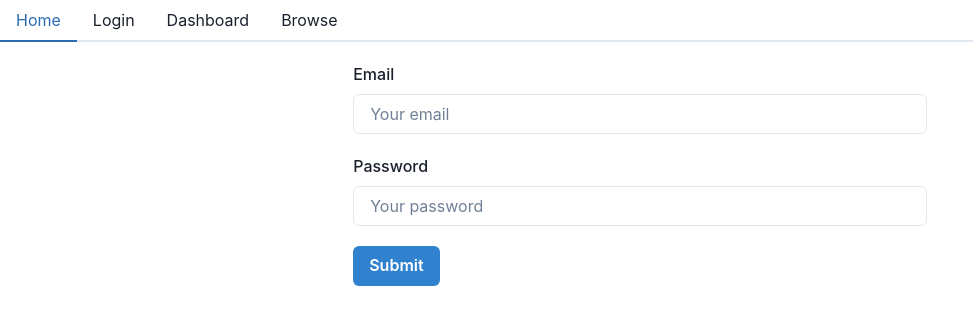
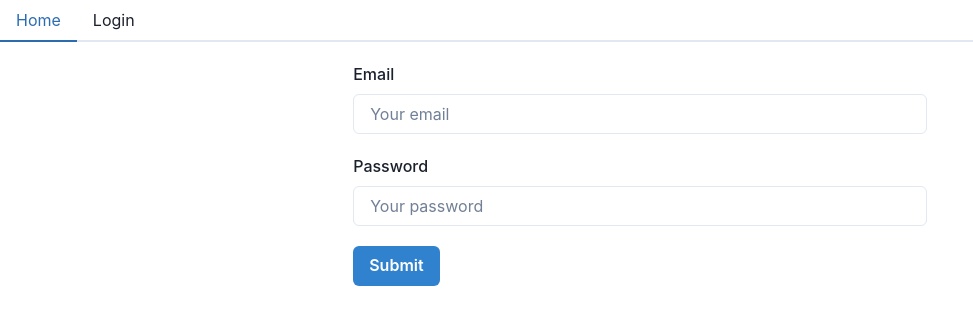
Before and after one commit to s0m3y3/lymb, a React (Vite) app in the folder client/: page /login in a window 1280 px wide. Shown: the top 324 px of the page, without its empty margins (0-973 px from the left). Built offline with nearby package versions, Linux system fonts and the light colour scheme; a web font is replaced by a local one.

Commit message:
hide nav links unless logged in. Added logout button

```diff
--- a/client/src/components/Navtab.jsx
+++ b/client/src/components/Navtab.jsx
@@ -1,14 +1,24 @@
 import React from 'react';
 import { Link } from 'react-router-dom';
-import { Tabs, TabList, TabPanels, Tab, TabPanel } from '@chakra-ui/react'
+import { Tabs, TabList, TabPanels, Tab, TabPanel, Button } from '@chakra-ui/react'
+import Auth from '../utils/auth';
+
 const Navbar = () => {
   return (
 <Tabs>
   <TabList>
     <Tab as={Link} to="/">Home</Tab>
+
+    {Auth.loggedIn() ? (
+      <>
+      <Tab as={Link} to="/dashboard">Dashboard</Tab>
+      <Tab as={Link} to="/browse">Browse</Tab>
+      <Button colorScheme='white' textColor={'black'} size='md' onClick={Auth.logout}>Logout</Button>
+      </>
+    ) : (
     <Tab as={Link} to="/login">Login</Tab>
-    <Tab as={Link} to="/dashboard">Dashboard</Tab>
-    <Tab as={Link} to="/browse">Browse</Tab>
+    )}
+
   </TabList>
 
 </Tabs>
```
